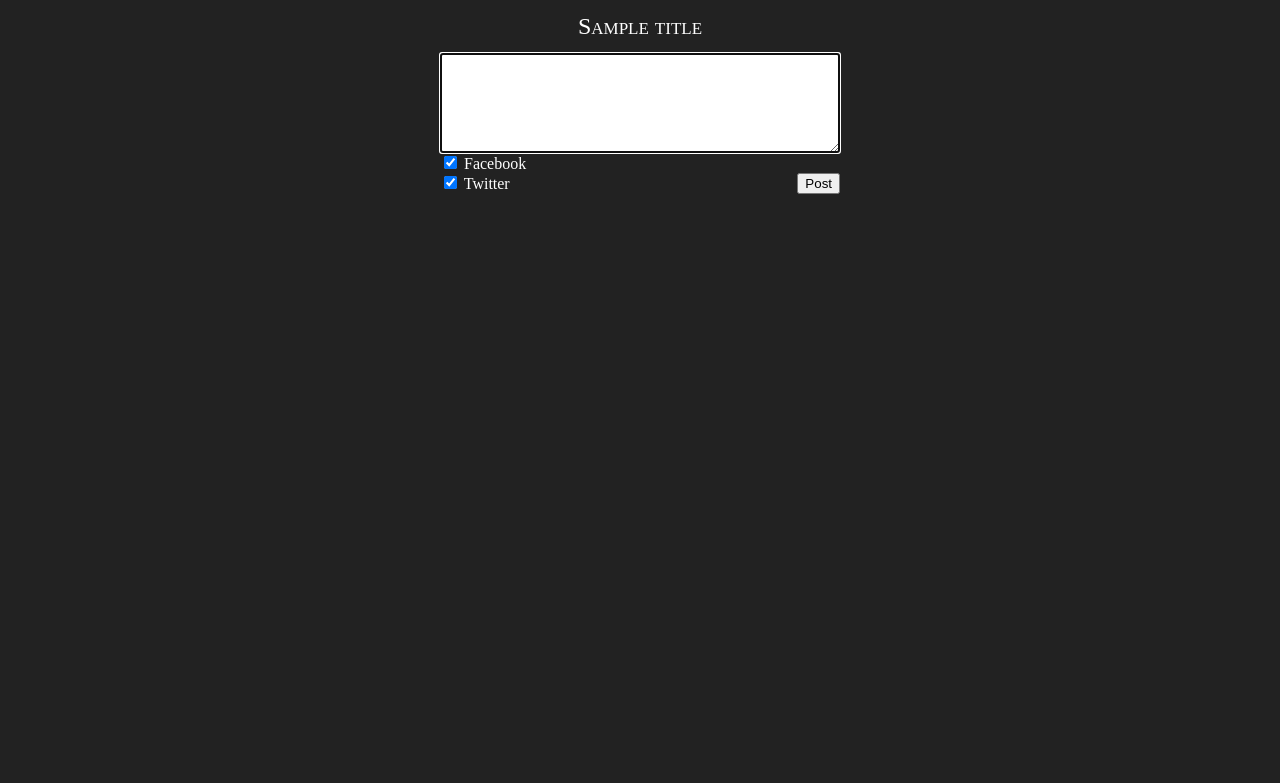
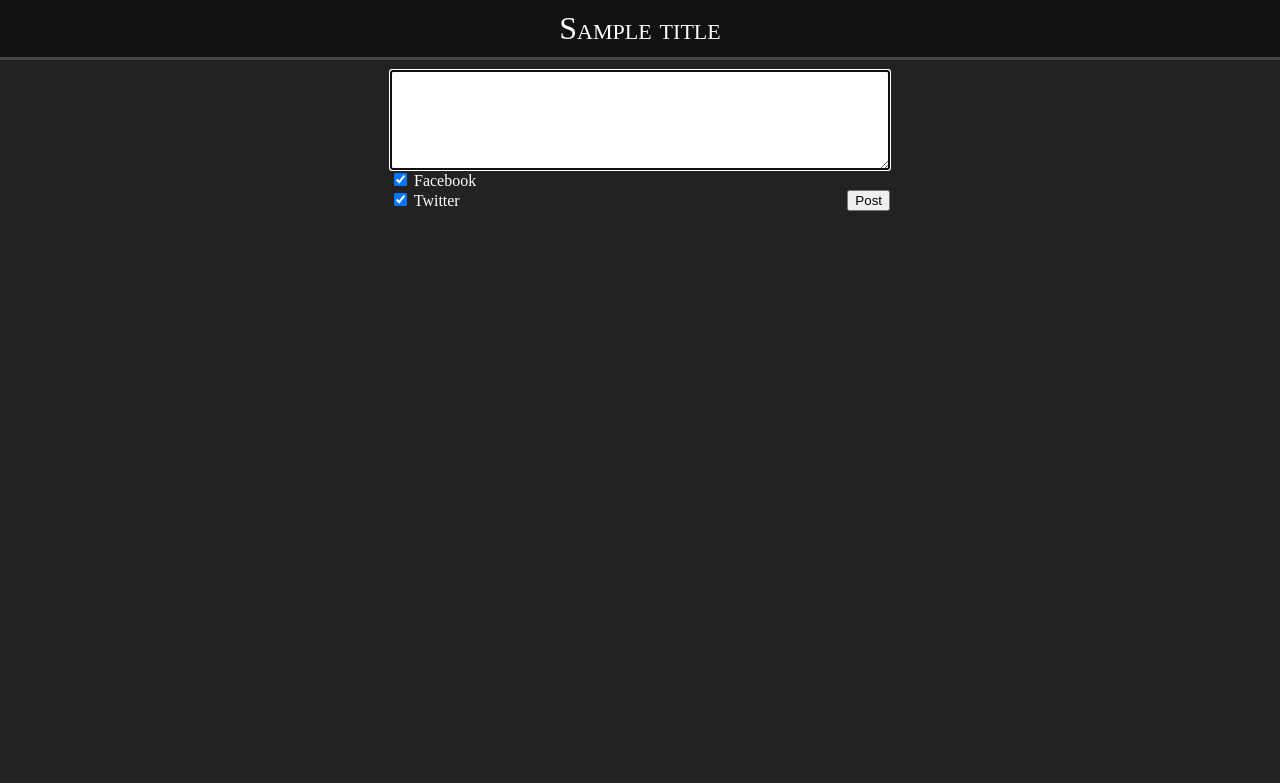
Before and after one commit to spurll/crosspost, a Flask app: template crosspost/templates/crosspost.html in a window 1280 px wide. Shown: the top 783 px of the page. Run offline with Flask 2, Linux system fonts and the light colour scheme; the template is opened without the code that fills it: values that come from a table or form of the project are taken from there, most other values are stand-ins (such as "Sample title", 1, 10 or a date in 2020); parts of the project's set-up code (start-up, migrations or seed data) failed here and were passed over; some libraries are stand-ins or nearby versions.

Commit message:
Updated to display better on smaller browser screens.

```diff
--- a/crosspost/templates/base.html
+++ b/crosspost/templates/base.html
@@ -1,8 +1,7 @@
 <html>
     <head>
 		<!-- Support for iOS device sizes. -->
-		<meta name="viewport" content="width=500px">
-		<meta name=“viewport” content="initial-scale=1.0">
+		<meta name="viewport" content='width=device-width, initial-scale=1.0, maximum-scale=1.0, user-scalable=0'>
 
 		{% if title %}
 			<title>{{title}}</title>
@@ -10,15 +9,45 @@
 
 		<style type="text/css">
 			.text { font-family: serif; }
-			.window { width: 400px; margin: auto; }
-			.title { font-family: serif; font-variant: small-caps; font-size: 150%; text-align: center; padding-top: 5px; padding-bottom: 10px; margin: auto; height: 30px; width: 400px; }
 			.heading { font-family: serif; font-variant: small-caps; text-align: center; padding-top: 5px; padding-bottom: 10px; }
-			.user { font-family: serif; text-align: right; padding-top: 20px; padding-right: 30px; position: fixed; width: 20%; right: 0px; top: 0px; }
 			.messages { font-style: italic; text-align: center; }
-			.section { padding-top: 5px; padding-bottom: 10px; }
 
-			.wide { width: 65%; top: 0px; }
-			.narrow { width: 35%; top: 0px; }
+			#content { width: 500px; margin: auto; padding-top: 10px; }
+
+			#title-buffer {
+				width: 100%;
+				height: 52px;
+				top: 0px;
+				position: static;
+			}
+
+			#title-bar {
+				width: 100%;
+				top: 0px;
+				position: fixed;
+				background-color: #111111;
+				border-bottom: solid #444444;
+			}
+
+			#title {
+				width: 60%;
+				margin: auto;
+				font-variant: small-caps;
+				font-size: 200%;
+				text-align: center;
+				padding-top: 10px;
+				padding-bottom: 10px;
+			}
+
+			#user {
+				width: calc(20% - 20px);
+				float: right;
+				text-align: right;
+				padding: 10px;
+			}
+
+			.wide { width: 60%; top: 0px; }
+			.narrow { width: 40%; top: 0px; }
 			.right { float: right; text-align: right; }
 
 			a:link { text-decoration: none; color: #888888; }
@@ -26,26 +55,59 @@
 			a:hover { text-decoration: none; color: #ffffff; }
 			a:active { text-decoration: none; color: #888888; }
 
-			body { color: #ffffff; background-color: #222222; overflow-y:auto; }
+			body { color: #ffffff; background-color: #222222; overflow-y: auto; margin: 0px; }
 
 			textarea { width: 100%; height: 100px; }
 			input[type="text"] { width: 100%; }
 			input[type="password"] { width: 100%; }
 			input { color: #000000; }
 		</style>
+
 		<link rel="shortcut icon" href="/static/fbt.png"/>
+
+		<script>
+			document.addEventListener("DOMContentLoaded", function(event) {
+				resizeContent()
+				resizeBuffer()
+			});
+
+			window.onresize = function() {
+				resizeBuffer()
+			};
+
+			function resizeBuffer() {
+				// Resizes the title buffer which pushes content down below the floating title bar.
+				document.getElementById('title-buffer').style.height = document.getElementById('title-bar').offsetHeight + 'px';
+			}
+
+			function resizeContent() {
+				// http://stackoverflow.com/questions/1248081/get-the-browser-viewport-dimensions-with-javascript
+				var width = Math.max(document.documentElement.clientWidth, window.innerWidth || 0);
+				if (width < document.getElementById('content').offsetWidth) {
+					// Resizes the content window to be smaller if viewed on a small screen.
+					document.getElementById('content').style.width = width;
+
+					// Moves and resizes the login information on a smaller screen.
+					document.getElementById('user').style.width = 'auto';
+					document.getElementById('user').style.margin = 'auto';
+					document.getElementById('user').style.float = 'none';
+					document.getElementById('user').style.textAlign = 'center';
+				}
+			}
+		</script>
     </head>
 
 	<body>
-		{% if user %}
-			<div class="user">
-				Logged in as {{user.name}}. <a href="{{ url_for('logout') }}">Log out.</a>
+		<div id="title-buffer"></div>
+		<div id="title-bar">
+			<div id="user">
+				{% if user %}
+					Logged in as {{user.name}}. <a href="{{ url_for('logout') }}">Log out.</a>
+				{% endif %}
 			</div>
-		{% endif %}
 
-		{% if title %}
-			<div class="title">{{title}}</div>
-		{% endif %}
+			<div id="title">{{title}}</div>
+		</div>
 
 		{% with messages = get_flashed_messages() %}
 			<div class="messages">
@@ -57,7 +119,7 @@
 			</div>
 		{% endwith %}
 
-		<div class="window">
+		<div id="content">
 			{% block content %}
 			{% endblock %}
 		</div>
```
